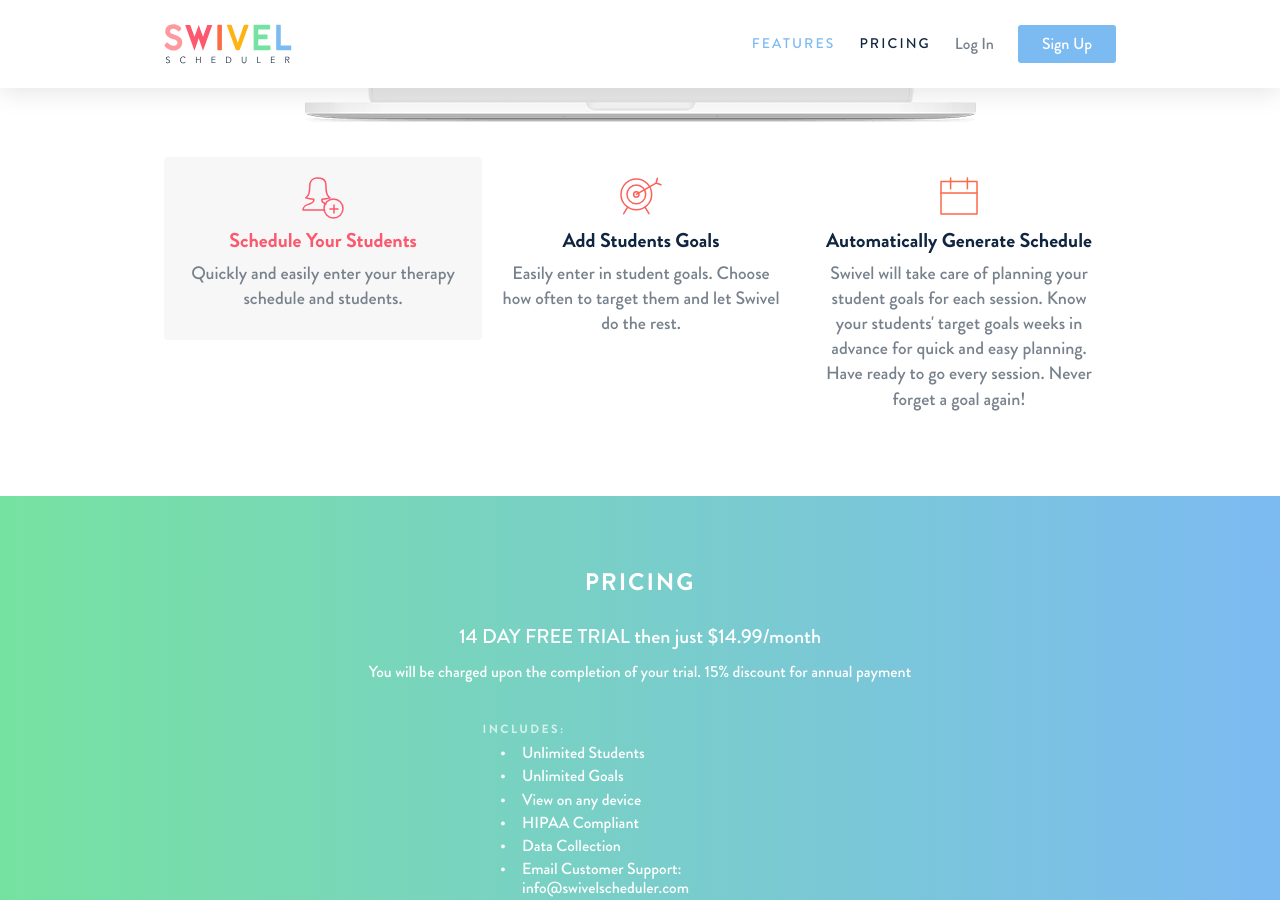
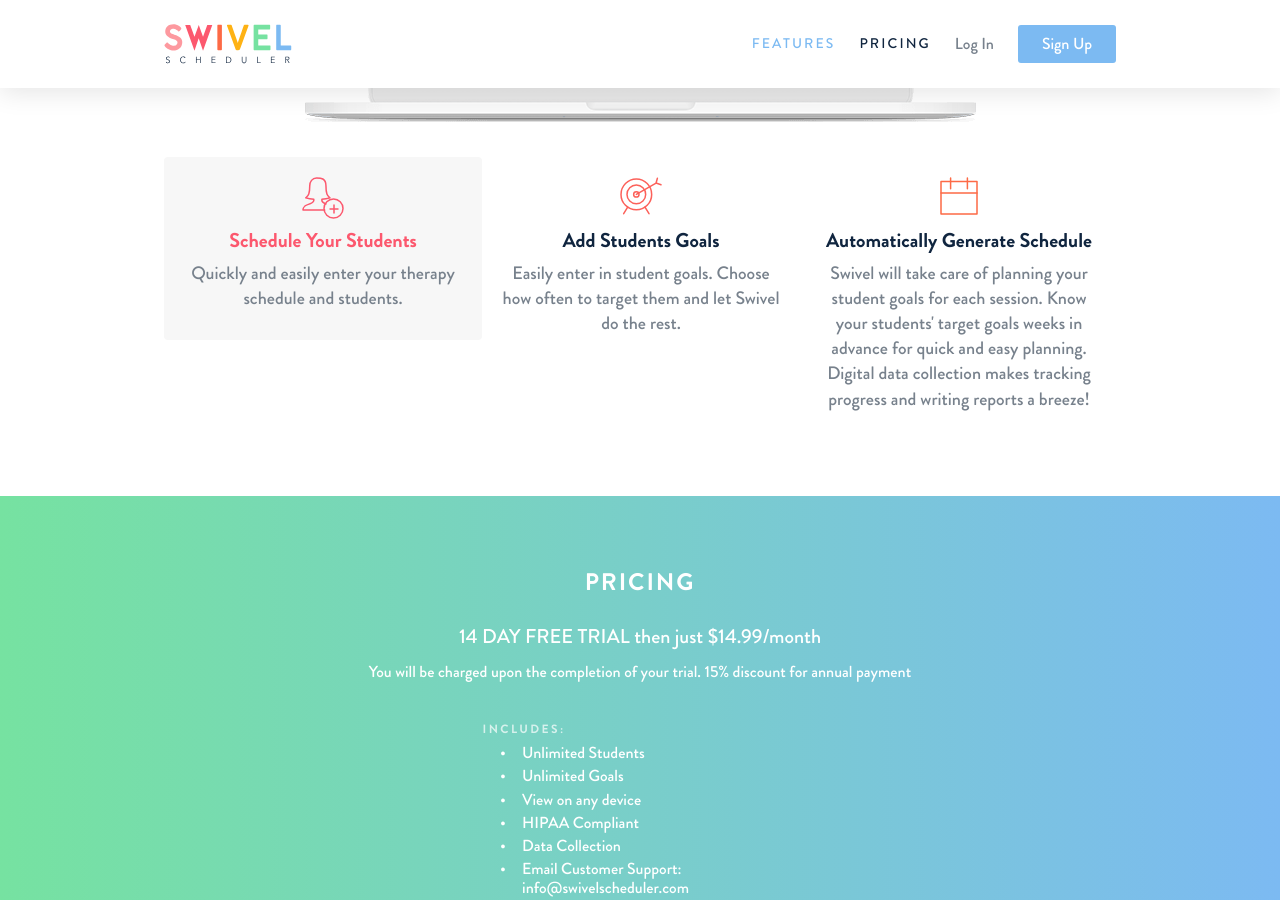
Before and after one commit to swivelscheduler/swivelscheduler.com, a Jekyll site: the page built from index.md, in a window 1280 px wide and 900 px high, scrolled down 963 px. Built offline with Jekyll 4.4.1, drawn with Linux system fonts in a browser that asks for light colours.

Commit message:
Updated Index

```diff
--- a/index.md
+++ b/index.md
@@ -24,9 +24,9 @@ features_slider:
   image2x: images/img-gallery03-2x.png
   icon: images/orion_agenda.svg
   heading: Automatically Generate Schedule
-  text: Swivel will take care of planning your student goals for each session. Know
-    your students' target goals weeks in advance for quick and easy planning. Have
-    ready to go every session. Never forget a goal again!
+  text: 'Swivel will take care of planning your student goals for each session. Know
+    your students'' target goals weeks in advance for quick and easy planning. Digital
+    data collection makes tracking progress and writing reports a breeze!  '
 pricing_heading: Pricing
 pricing_subtitle: 14 DAY FREE TRIAL then just $14.99/month
 pricing_header_text: "You will be charged upon the completion of your trial.  \n15%
```
